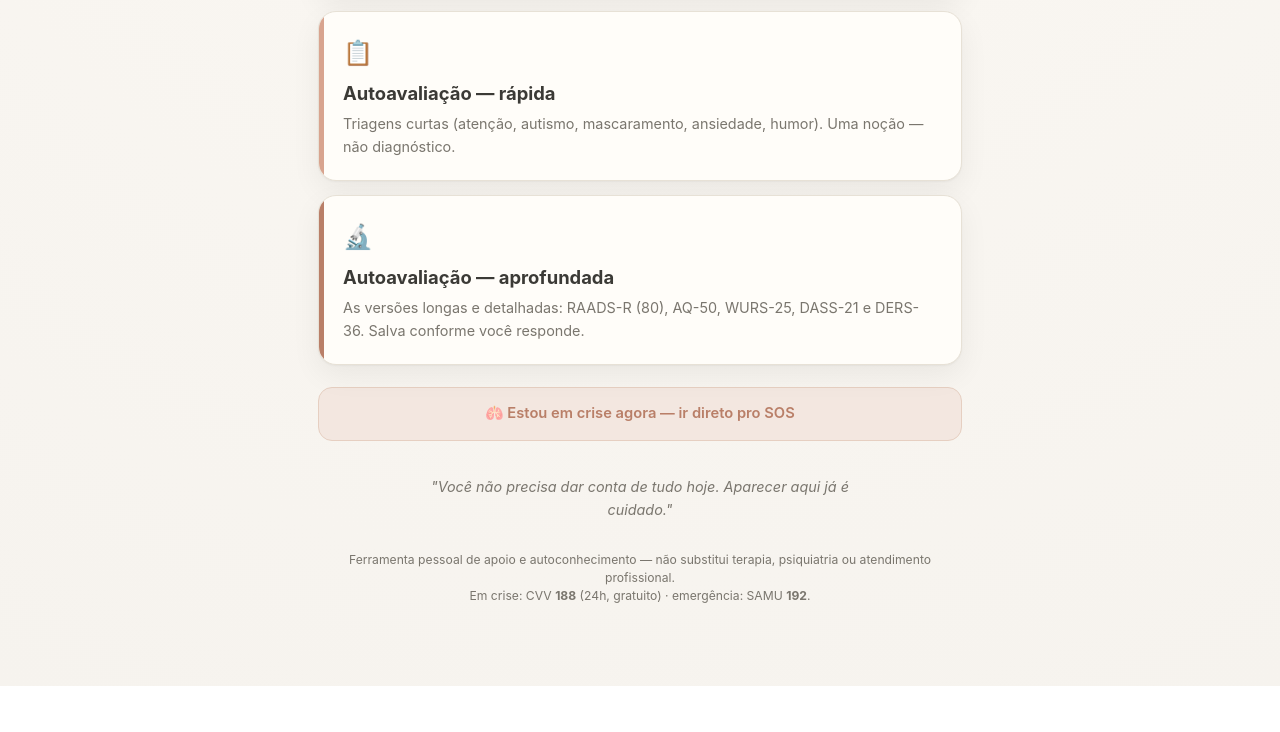
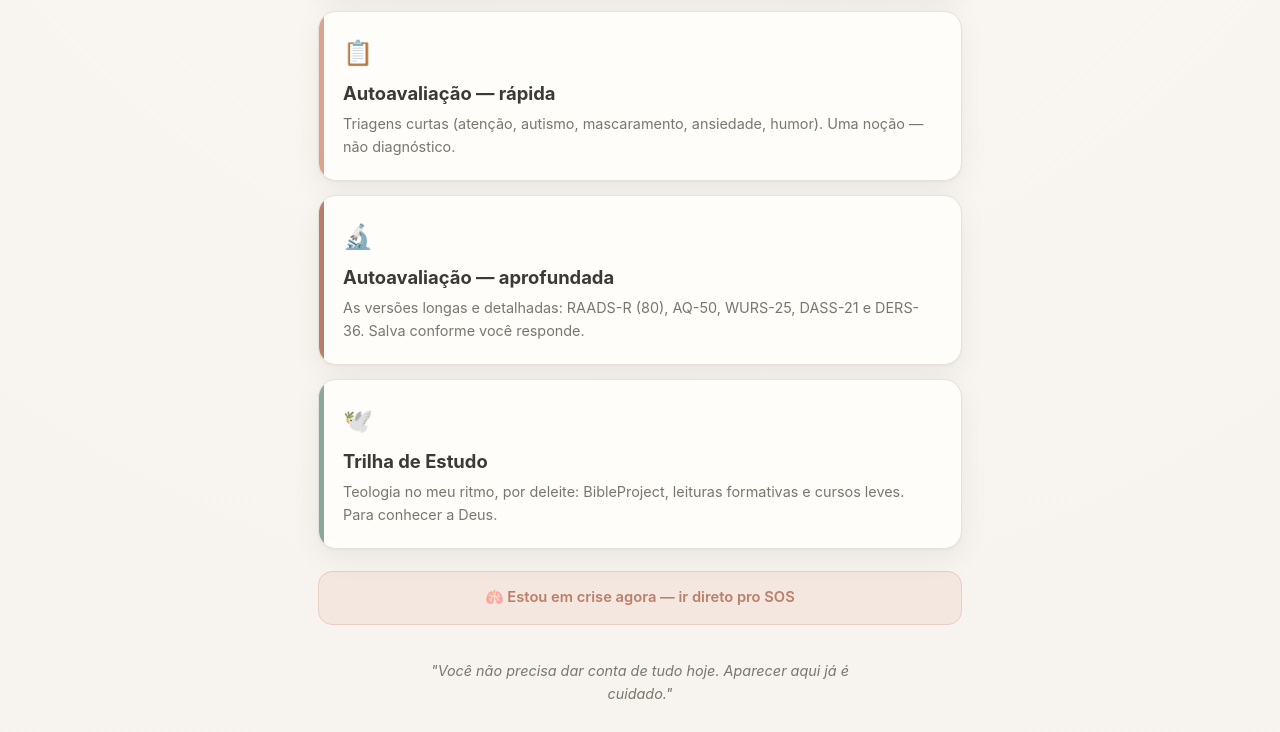
Before and after one commit to marinasdearaujo/espaco-de-cuidado, a plain HTML site: page index.html in a window 1280 px wide. Shown: the part 515-1247 px from the top of the page. Before the commit the page ends 1201 px from the top, so only its background shows below. Drawn offline with Linux system fonts and the light colour scheme.

Commit message:
index.html: trilha de estudo de teologia (leve, no ritmo dela)

```diff
--- a/index.html
+++ b/index.html
@@ -62,6 +62,12 @@
       <h2>Autoavaliação — aprofundada</h2>
       <p>As versões longas e detalhadas: RAADS-R (80), AQ-50, WURS-25, DASS-21 e DERS-36. Salva conforme você responde.</p>
     </a>
+    <a class="tile" href="estudo.html">
+      <span class="bar b1"></span>
+      <span class="emoji">🕊️</span>
+      <h2>Trilha de Estudo</h2>
+      <p>Teologia no meu ritmo, por deleite: BibleProject, leituras formativas e cursos leves. Para conhecer a Deus.</p>
+    </a>
   </div>
 
   <a class="sos" href="diario-mente.html#sos">🫁 Estou em crise agora — ir direto pro SOS</a>
```
